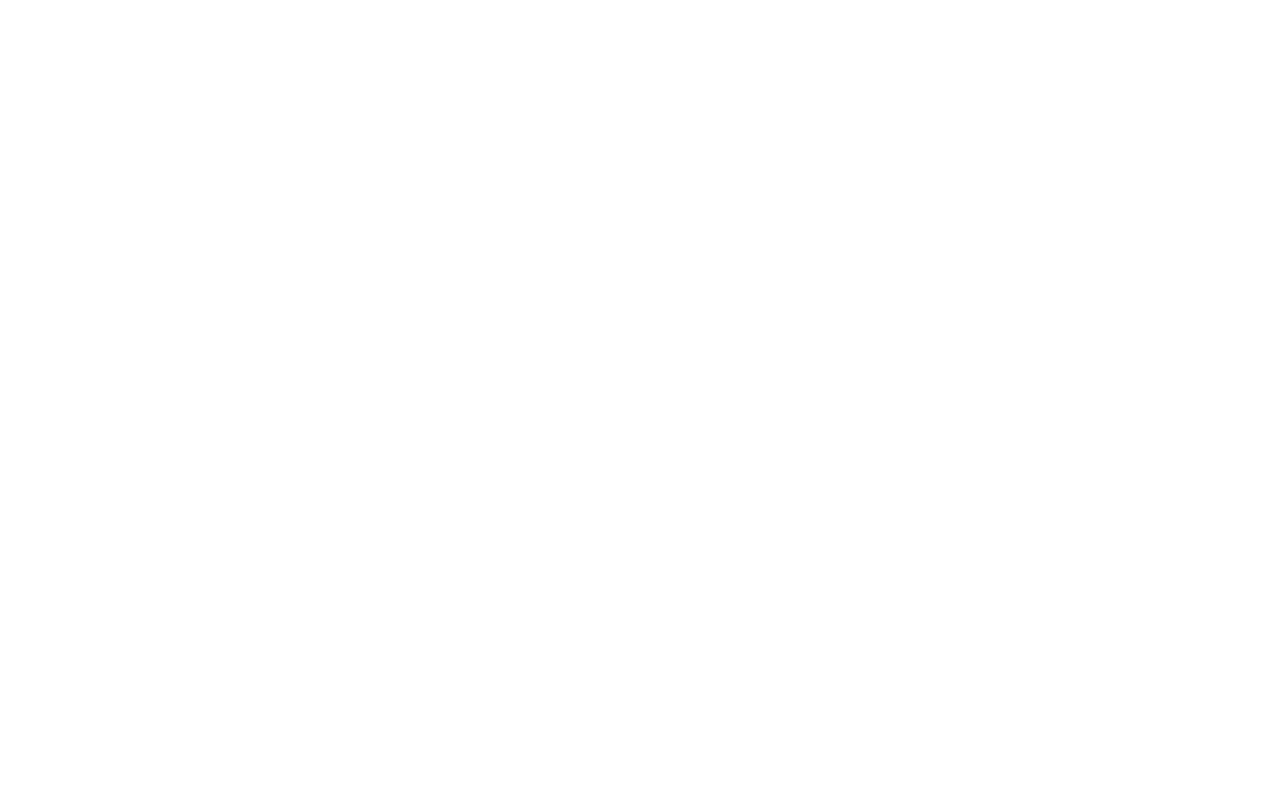
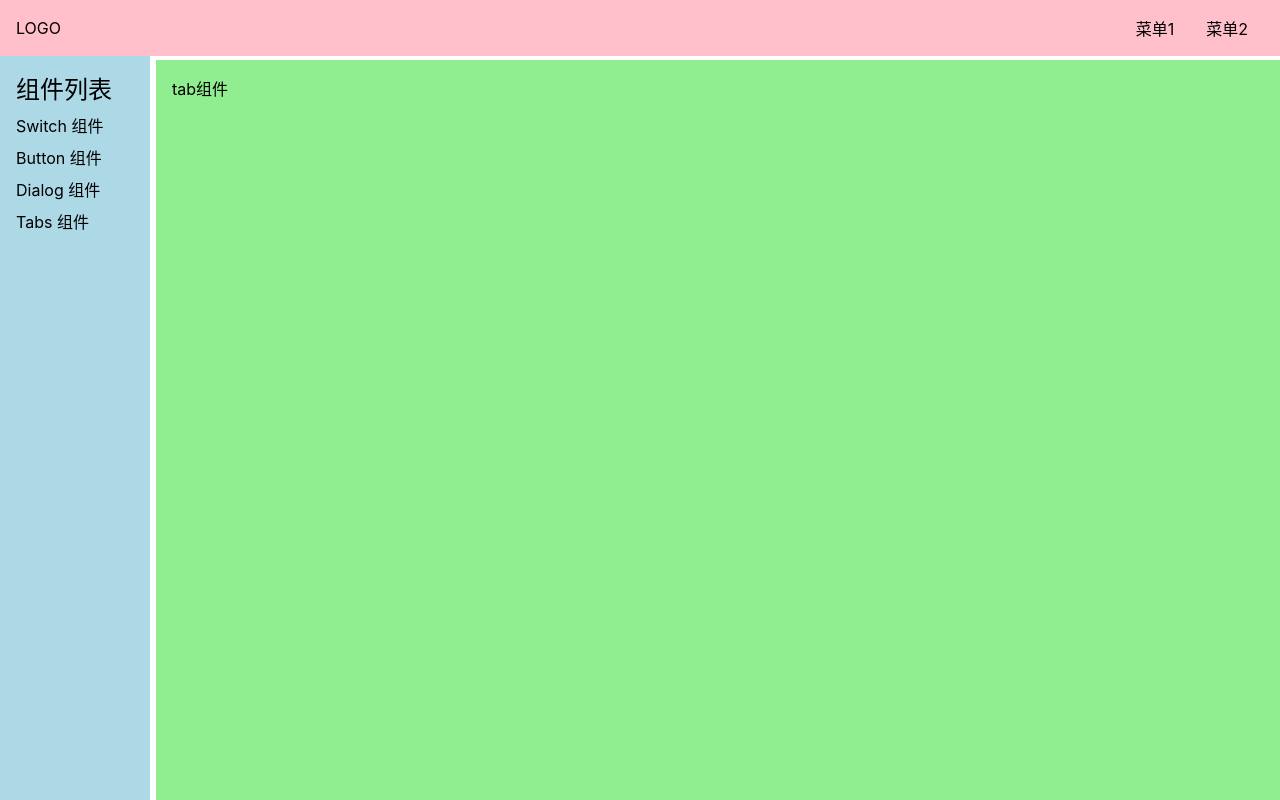
Before and after one commit to laohubb/sakula-ui, a Vue app: page /doc/Tabs in a window 1280 px wide. Before the commit this address had no page. Built offline with nearby package versions, Linux system fonts and the light colour scheme.

Commit message:
移动端路由切换自动关闭列表

```diff
--- a/src/App.vue
+++ b/src/App.vue
@@ -5,14 +5,19 @@
 
 <script>
 import {provide,ref} from 'vue'
+import {router} from "./router";
+
 export default {
   name: 'App',
   setup(){
     const width=document.documentElement.clientWidth;
-
     const menuVisible=ref(width<=300?false:true )
     provide("menuVisible",menuVisible)
-    menuVisible.value=true
+    router.afterEach(()=>{
+      if(width<=500){
+        menuVisible.value=false
+      }
+    })
   }
 }
 </script>
--- /dev/null
+++ b/src/components/Button.vue
@@ -0,0 +1,15 @@
+<template>
+<div>
+  button组件
+</div>
+</template>
+
+<script lang="ts">
+export default {
+  name: 'Button'
+};
+</script>
+
+<style lang="scss" scoped>
+
+</style>
--- /dev/null
+++ b/src/components/Dialog.vue
@@ -0,0 +1,15 @@
+<template>
+<div>
+  button组件
+</div>
+</template>
+
+<script lang="ts">
+export default {
+  name: 'Dialog'
+};
+</script>
+
+<style lang="scss" scoped>
+
+</style>
--- /dev/null
+++ b/src/components/Switch.vue
@@ -0,0 +1,15 @@
+<template>
+<div>
+  switch组件
+</div>
+</template>
+
+<script lang="ts">
+export default {
+  name: 'Switch'
+};
+</script>
+
+<style lang="scss" scoped>
+
+</style>
--- /dev/null
+++ b/src/components/Tabs.vue
@@ -0,0 +1,15 @@
+<template>
+<div>
+  tab组件
+</div>
+</template>
+
+<script lang="ts">
+export default {
+  name: 'Tabs'
+};
+</script>
+
+<style lang="scss" scoped>
+
+</style>
--- a/src/main.ts
+++ b/src/main.ts
@@ -4,15 +4,11 @@ import './index.scss'
 import {createWebHistory,createRouter} from 'vue-router'
 import Home from './views/Home.vue';
 import Doc from './views/Doc.vue';
+import Switch from './components/Switch.vue';
+import {router} from './router'
 
-const history=createWebHistory()
-const router=createRouter({
-    history:history,
-    routes:[
-        {path:'/',component:Home},
-        {path:'/doc',component:Doc}
-    ]
-})
+
+
 const app= createApp(App)
 app.use(router)
 app.mount('#app')
--- /dev/null
+++ b/src/router.ts
@@ -0,0 +1,26 @@
+import {createWebHistory,createRouter} from 'vue-router'
+import Home from './views/Home.vue';
+import Doc from './views/Doc.vue';
+import Switch from './components/Switch.vue';
+import Dialog from './components/Dialog.vue';
+import Tabs from './components/Tabs.vue';
+import button from './components/Button.vue';
+
+
+const history=createWebHistory()
+export const router=createRouter({
+    history:history,
+    routes:[
+        {path:'/',component:Home},
+        {
+            path:'/doc',
+            component:Doc,
+            children:[
+                {path:"switch", component:Switch},
+                {path:"dialog",component:Dialog},
+                {path:"Tabs",component:Tabs},
+                {path:"Button",component:button}
+            ]
+        }
+    ]
+})
```
